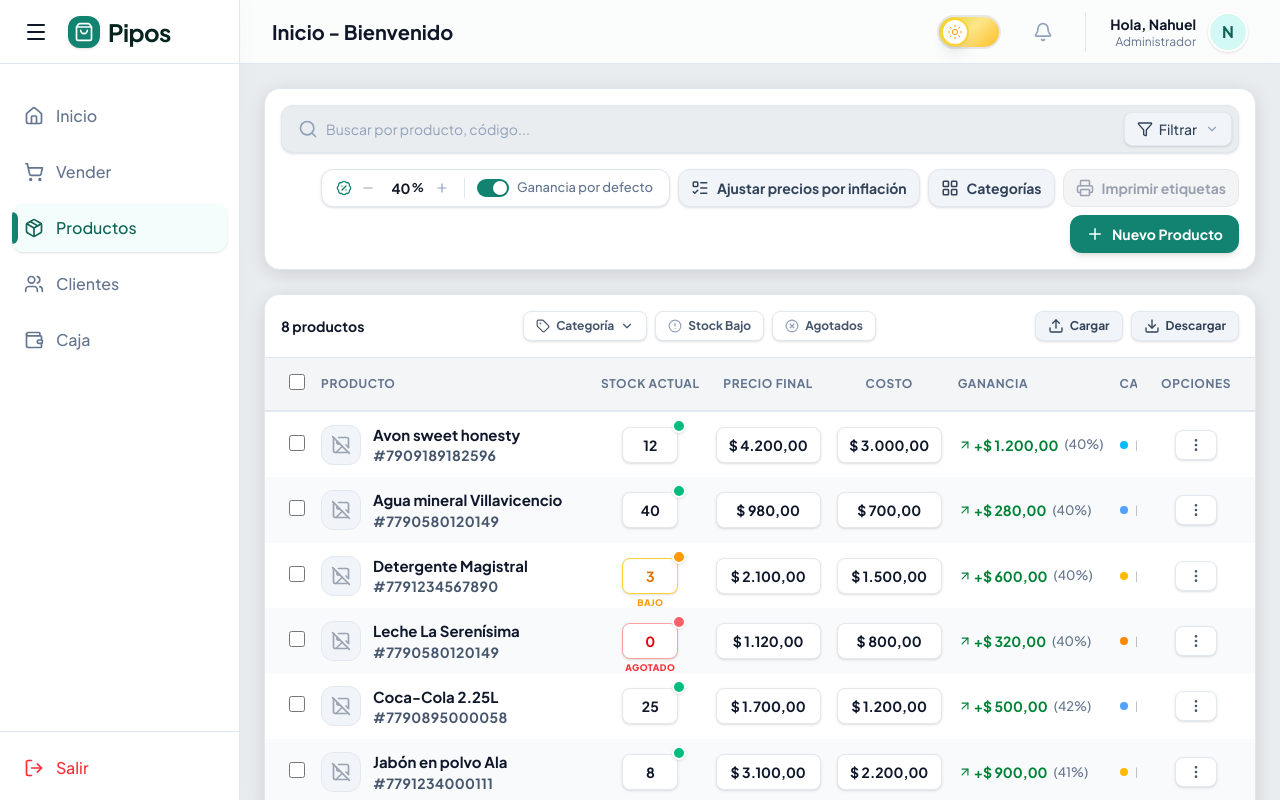
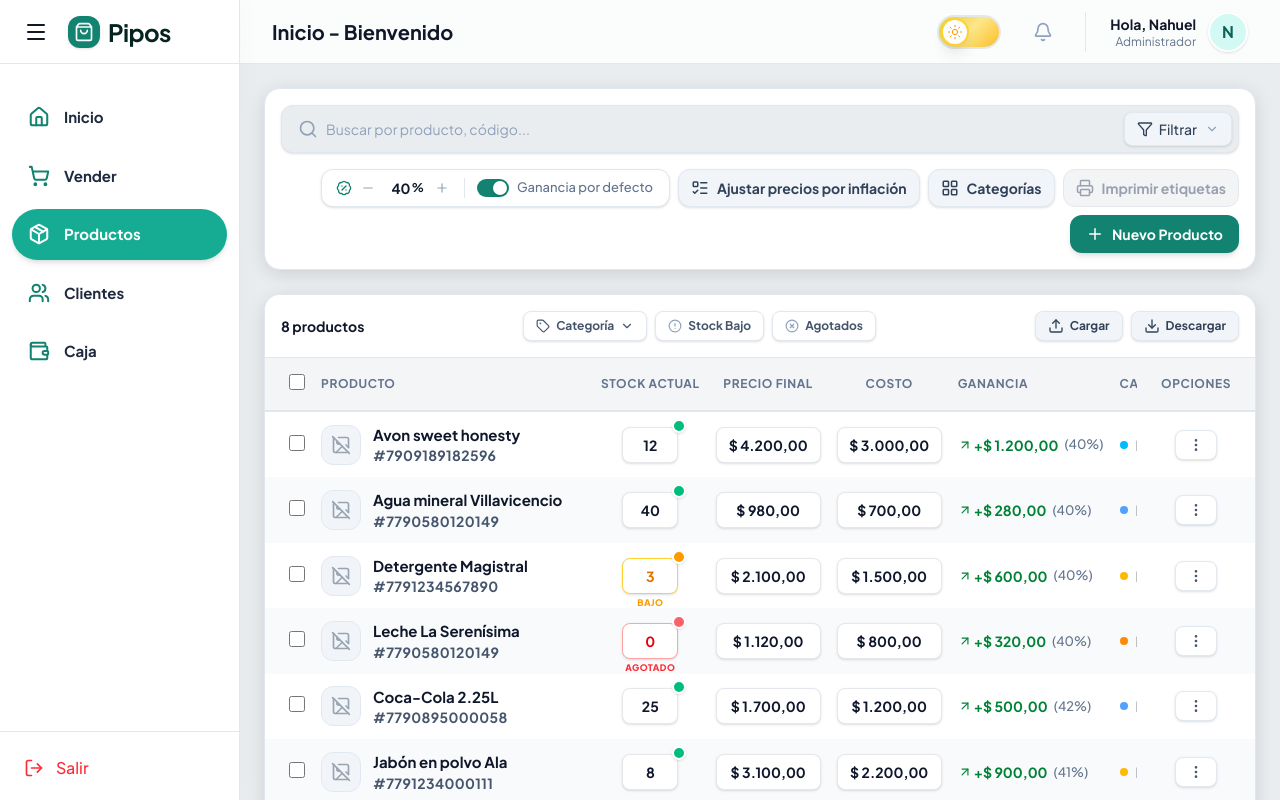
Before and after one commit to nahueldevup/sistema-de-ventas-pipos-fronted, a React (Vite) app: page /productos in a window 1280 px wide. Built offline with nearby package versions, Linux system fonts and the light colour scheme.

Commit message:
style: actualiza el diseño de los botones de cierre en modales y refactoriza los estilos del sidebar y componentes de selección.

```diff
--- a/src/components/ModalActualizarPrecios.tsx
+++ b/src/components/ModalActualizarPrecios.tsx
@@ -249,7 +249,7 @@
           <h2 className="text-xl font-bold text-slate-900 dark:text-white">Ajustar precios masivamente</h2>
           <button
             onClick={onClose}
-            className="p-2 hover:bg-slate-100 dark:hover:bg-slate-800 rounded-full text-slate-400 transition-colors"
+            className="text-white bg-rose-400 hover:bg-rose-500 dark:bg-rose-600 dark:hover:bg-rose-700 p-1.5 rounded-full transition-colors shadow-sm"
           >
             <X className="w-5 h-5" />
           </button>
@@ -269,11 +269,11 @@
                 onClick={() => setAlcance("categorias")}
                 className={`flex flex-col items-center justify-center p-4 rounded-xl border-2 transition-all gap-2 ${
                   alcance === "categorias"
-                    ? "bg-brand-50 border-brand-500 text-brand-700"
+                    ? "bg-brand-600 border-brand-600 text-white"
                     : "border-slate-100 text-slate-500 hover:border-slate-200"
                 }`}
               >
-                <Tag size={20} className={alcance === "categorias" ? "text-brand-600" : "text-slate-400"} />
+                <Tag size={20} className={alcance === "categorias" ? "text-white" : "text-slate-400"} />
                 <span className="text-sm font-bold">Por categoría</span>
               </button>
 
@@ -282,11 +282,11 @@
                 disabled={!productosSeleccionadosIds.length}
                 className={`flex flex-col items-center justify-center p-4 rounded-xl border-2 transition-all gap-2 ${
                   alcance === "seleccion"
-                    ? "bg-brand-50 border-brand-500 text-brand-700"
+                    ? "bg-brand-600 border-brand-600 text-white"
                     : "border-slate-100 text-slate-500 hover:border-slate-200 disabled:opacity-40 disabled:grayscale"
                 }`}
               >
-                <Check size={20} className={alcance === "seleccion" ? "text-brand-600" : "text-slate-400"} />
+                <Check size={20} className={alcance === "seleccion" ? "text-white" : "text-slate-400"} />
                 <span className="text-sm font-bold">Seleccionados ({productosSeleccionadosIds.length})</span>
               </button>
             </div>
@@ -315,7 +315,7 @@
                     onClick={() => setTipo(op.value as any)}
                     className={`flex-1 py-2 rounded-lg text-xs font-bold transition-all ${
                       tipo === op.value
-                        ? "bg-white dark:bg-dark-card text-brand-700 shadow-sm"
+                        ? "bg-brand-600 text-white shadow-sm"
                         : "text-slate-500 hover:text-slate-700"
                     }`}
                   >
--- a/src/components/ModalGestionarCategorias.tsx
+++ b/src/components/ModalGestionarCategorias.tsx
@@ -143,7 +143,7 @@
           </h2>
           <button
             onClick={onClose}
-            className="text-slate-400 hover:text-rose-500 hover:bg-rose-50 dark:hover:bg-rose-900/20 p-2 rounded-full transition-all -mr-2"
+            className="text-white bg-rose-400 hover:bg-rose-500 dark:bg-rose-600 dark:hover:bg-rose-700 p-1.5 rounded-full transition-all shadow-sm -mr-2"
           >
             <X className="w-5 h-5" />
           </button>
--- a/src/components/ModalImprimirEtiquetas.tsx
+++ b/src/components/ModalImprimirEtiquetas.tsx
@@ -35,7 +35,7 @@
       <div className="bg-white dark:bg-dark-card rounded-2xl shadow-xl w-full max-w-4xl flex flex-col overflow-hidden max-h-[90vh]">
         <div className="flex justify-between items-center p-5 border-b border-gray-100 dark:border-dark-border bg-gray-50/50 dark:bg-dark-elevated/50">
           <h2 className="text-lg font-bold text-slate-800 dark:text-slate-100">Vista previa de etiquetas</h2>
-          <button onClick={onClose} className="text-slate-400 hover:text-red-500 hover:bg-red-50 dark:hover:bg-red-900/30 p-2 rounded-lg transition-colors">
+          <button onClick={onClose} className="text-white bg-rose-400 hover:bg-rose-500 dark:bg-rose-600 dark:hover:bg-rose-700 p-1.5 rounded-full transition-colors shadow-sm">
             <X className="w-5 h-5" />
           </button>
         </div>
--- a/src/components/ModalRegistroProducto.tsx
+++ b/src/components/ModalRegistroProducto.tsx
@@ -147,7 +147,7 @@
           <h2 className="text-xl font-bold text-slate-800 dark:text-slate-100">{tituloModal}</h2>
           <button
             onClick={onClose}
-            className="text-rose-400 hover:text-rose-600 hover:bg-rose-50 dark:hover:bg-rose-900/30 p-2 rounded-full transition-colors"
+            className="text-white bg-rose-400 hover:bg-rose-500 dark:bg-rose-600 dark:hover:bg-rose-700 p-1.5 rounded-full transition-colors shadow-sm"
             title="Cerrar"
             aria-label="Cerrar"
           >
@@ -263,7 +263,7 @@
           </div>
 
           {/* Sección de Precios - Compacta */}
-          <div className="mt-5 bg-gradient-to-br from-brand-50/60 to-blue-50/60 dark:from-dark-elevated dark:to-dark-card rounded-xl border border-brand-100 dark:border-dark-border p-4">
+          <div className="mt-5 bg-slate-50 dark:bg-dark-elevated rounded-xl border border-gray-200 dark:border-dark-border p-4">
             <h3 className="text-xs font-bold text-brand-700 dark:text-brand-400 uppercase tracking-widest mb-3 flex items-center gap-2">
               <div className="w-2 h-2 rounded-full bg-brand-500"></div>
               Costos y Ganancia
--- a/src/layouts/Sidebar.tsx
+++ b/src/layouts/Sidebar.tsx
@@ -110,22 +110,17 @@
                     navigate(item.path);
                     if (window.innerWidth < 768) onClose();
                   }}
-                  className={`w-full flex items-center ${isExpanded ? 'px-3' : 'justify-center'} py-3 rounded-xl font-medium transition-all group cursor-pointer relative overflow-hidden ${isActive
-                      ? 'text-brand-700 dark:text-brand-300 bg-brand-50/80 dark:bg-brand-900/30 shadow-sm'
-                      : 'text-slate-500 dark:text-slate-400 hover:bg-gray-50 dark:hover:bg-dark-elevated hover:text-slate-900 dark:hover:text-slate-100'
+                  className={`w-full flex items-center ${isExpanded ? 'px-4' : 'justify-center'} py-3.5 rounded-full font-bold transition-all group cursor-pointer relative overflow-hidden ${isActive
+                      ? 'text-white bg-brand-500 dark:bg-brand-500 shadow-md hover:bg-brand-700 dark:hover:bg-brand-800'
+                      : 'text-slate-800 dark:text-slate-200 hover:bg-gray-100 dark:hover:bg-dark-elevated hover:text-slate-900 dark:hover:text-white'
                     }`}
                   title={!isExpanded ? item.label : undefined}
                 >
-                  {/* Borde vertical activo */}
-                  {isActive && (
-                    <div className="absolute left-0 top-2 bottom-2 w-1.5 bg-brand-600 dark:bg-brand-500 rounded-r-full" />
-                  )}
-
-                  <div className={`shrink-0 flex items-center justify-center ${isActive ? '' : 'group-hover:text-brand-600 dark:group-hover:text-brand-400 transition-colors'}`}>
-                    <item.icon className="w-5 h-5" />
+                  <div className={`shrink-0 flex items-center justify-center transition-colors ${isActive ? 'text-white' : 'text-brand-600 dark:text-brand-500 group-hover:text-brand-700 dark:group-hover:text-brand-400'}`}>
+                    <item.icon className="w-5 h-5 md:w-[22px] md:h-[22px]" strokeWidth={2.2} />
                   </div>
 
-                  <span className={`ml-3 transition-opacity duration-300 ${isExpanded ? 'opacity-100' : 'opacity-0 hidden'}`}>
+                  <span className={`ml-3.5 text-[15px] transition-opacity duration-300 ${isExpanded ? 'opacity-100' : 'opacity-0 hidden'}`}>
                     {item.label}
                   </span>
                 </button>
```
Also changed, not shown: 1 other file (tests, documents, lock files or other folders).
